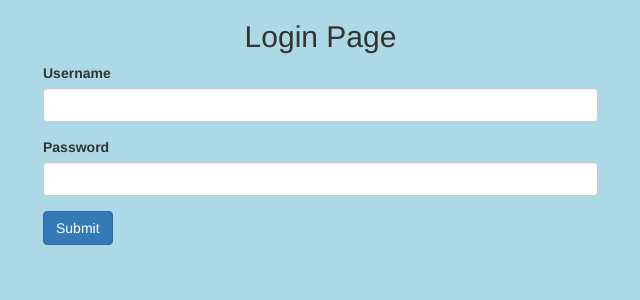
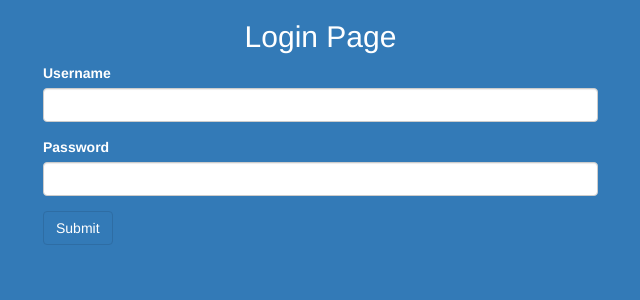
Before and after one commit to sujata9001/login-page, a PHP site: page / in a window 1280 px wide. Shown: the top 300 px of the page, without its empty margins (27-667 px from the left). Run offline with PHP 8.4, Linux system fonts and the light colour scheme.

Commit message:
Update index.php

```diff
--- a/index.php
+++ b/index.php
@@ -5,13 +5,13 @@
 	<!-- <link rel="stylesheet" type="text/css" href="style.css"> -->
 	<link rel="stylesheet" href="https://cdn.jsdelivr.net/npm/bootstrap@3.3.7/dist/css/bootstrap.min.css" integrity="sha384-BVYiiSIFeK1dGmJRAkycuHAHRg32OmUcww7on3RYdg4Va+PmSTsz/K68vbdEjh4u" crossorigin="anonymous">
 	<script src="https://cdn.jsdelivr.net/npm/bootstrap@3.3.7/dist/js/bootstrap.min.js" integrity="sha384-Tc5IQib027qvyjSMfHjOMaLkfuWVxZxUPnCJA7l2mCWNIpG9mGCD8wGNIcPD7Txa" crossorigin="anonymous"></script>
-	<style>
+<!-- 	<style>
 		body{
 			background: lightblue;
 		}
-	</style>
+	</style> -->
 	</head>
-	<body>
+	<body class="bg-primary">
 		<div class="container">
 			<div class="row">
 				<div class="col-lg-6">
```
